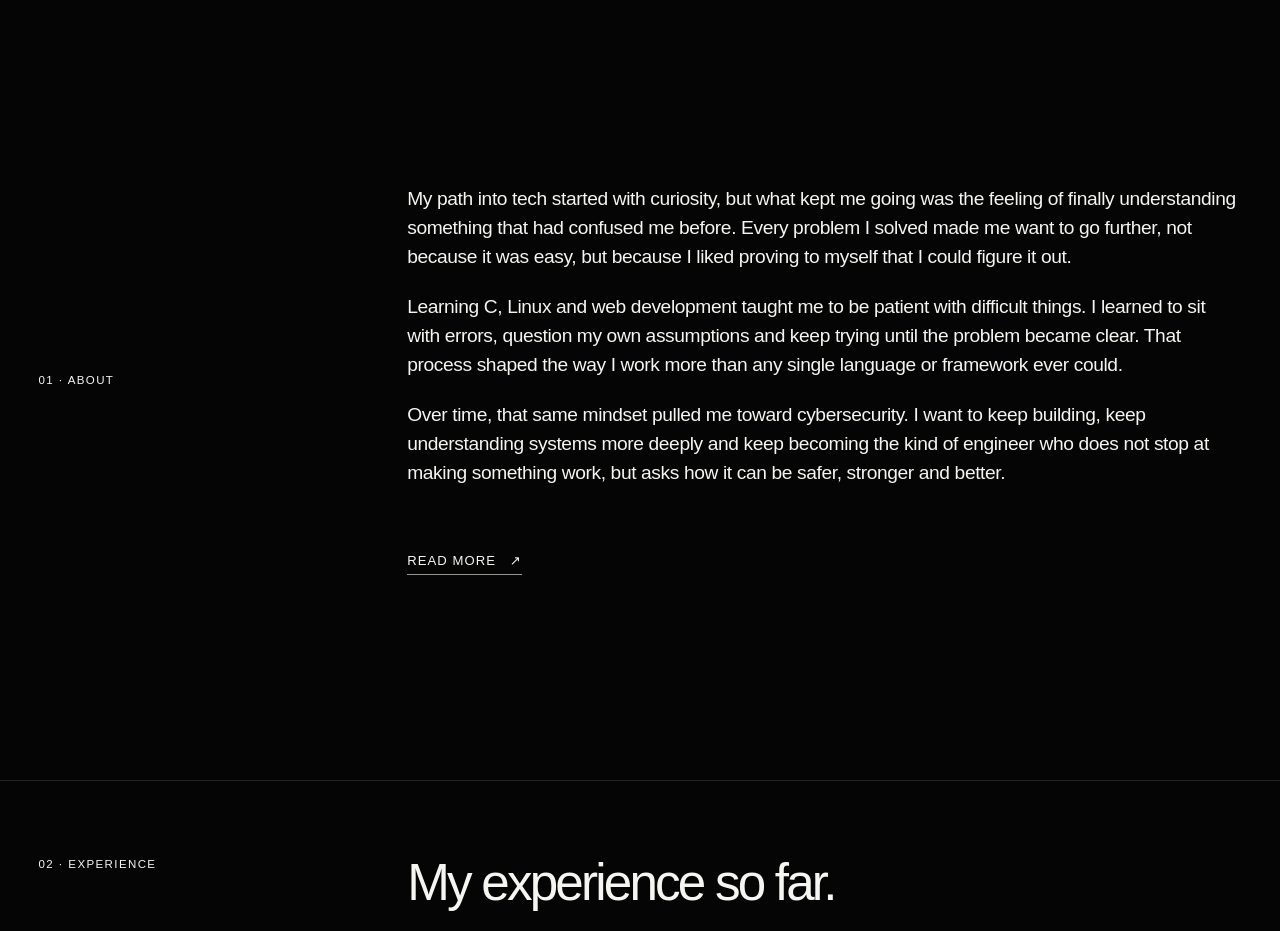
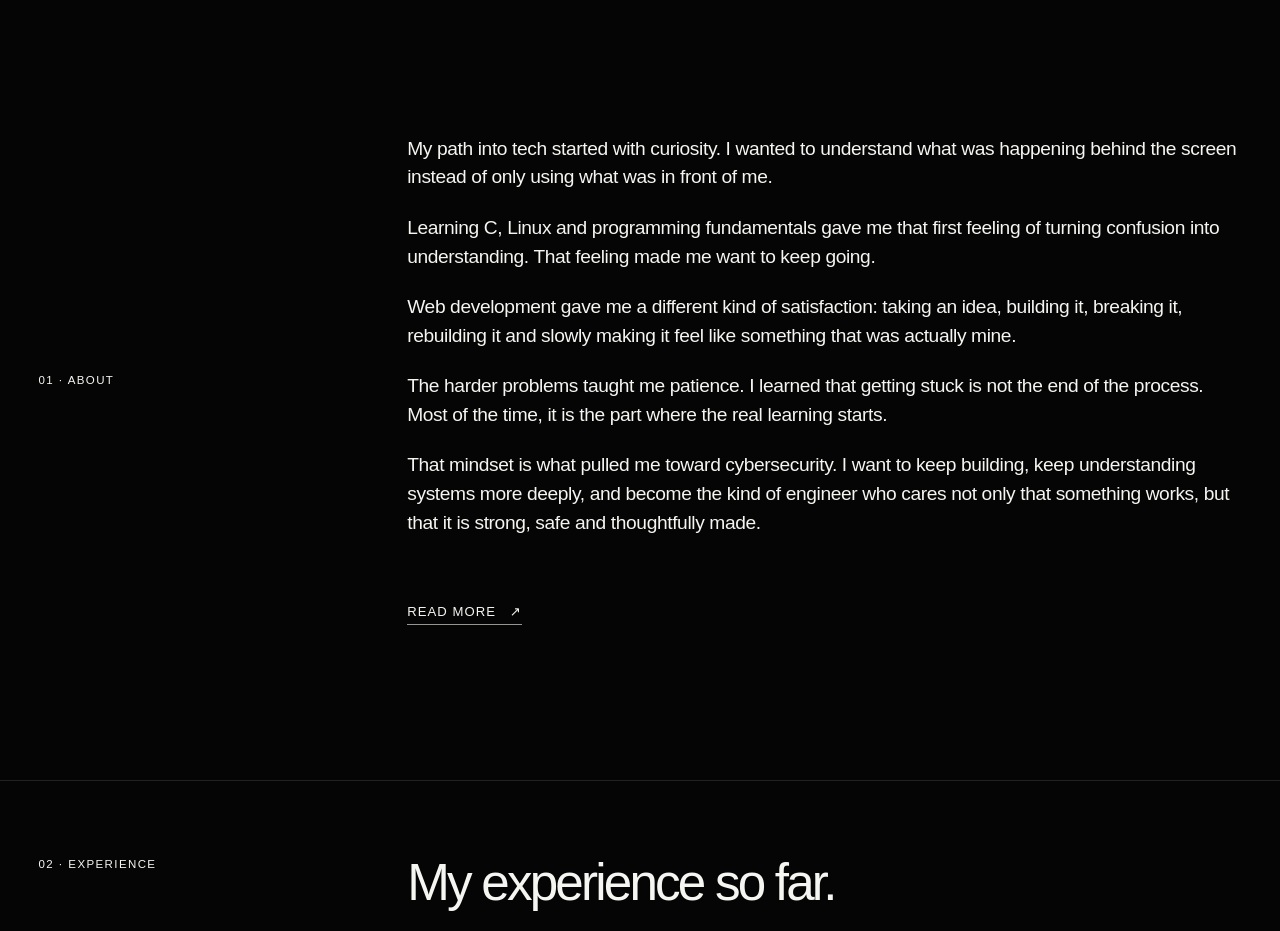
Before and after one commit to emma-dasilva-dev/emma-portfolio, a Next.js app: page / in a window 1280 px wide. Shown: the part 820-1751 px from the top of the page. Built offline with nearby package versions, Linux system fonts and the light colour scheme.

Commit message:
Expand homepage About to five paragraphs

```diff
--- a/src/components/sections/About.tsx
+++ b/src/components/sections/About.tsx
@@ -25,26 +25,34 @@ export default function About() {
           transition={{ duration: 0.9, ease: [0.16, 1, 0.3, 1] }}
         >
           <p>
-            My path into tech started with curiosity, but what kept me going was
-            the feeling of finally understanding something that had confused me
-            before. Every problem I solved made me want to go further, not
-            because it was easy, but because I liked proving to myself that I
-            could figure it out.
+            My path into tech started with curiosity. I wanted to understand
+            what was happening behind the screen instead of only using what was
+            in front of me.
           </p>
 
           <p>
-            Learning C, Linux and web development taught me to be patient with
-            difficult things. I learned to sit with errors, question my own
-            assumptions and keep trying until the problem became clear. That
-            process shaped the way I work more than any single language or
-            framework ever could.
+            Learning C, Linux and programming fundamentals gave me that first
+            feeling of turning confusion into understanding. That feeling made
+            me want to keep going.
           </p>
 
           <p>
-            Over time, that same mindset pulled me toward cybersecurity. I want
-            to keep building, keep understanding systems more deeply and keep
-            becoming the kind of engineer who does not stop at making something
-            work, but asks how it can be safer, stronger and better.
+            Web development gave me a different kind of satisfaction: taking an
+            idea, building it, breaking it, rebuilding it and slowly making it
+            feel like something that was actually mine.
+          </p>
+
+          <p>
+            The harder problems taught me patience. I learned that getting stuck
+            is not the end of the process. Most of the time, it is the part
+            where the real learning starts.
+          </p>
+
+          <p>
+            That mindset is what pulled me toward cybersecurity. I want to keep
+            building, keep understanding systems more deeply, and become the
+            kind of engineer who cares not only that something works, but that
+            it is strong, safe and thoughtfully made.
           </p>
         </motion.div>
 
```
